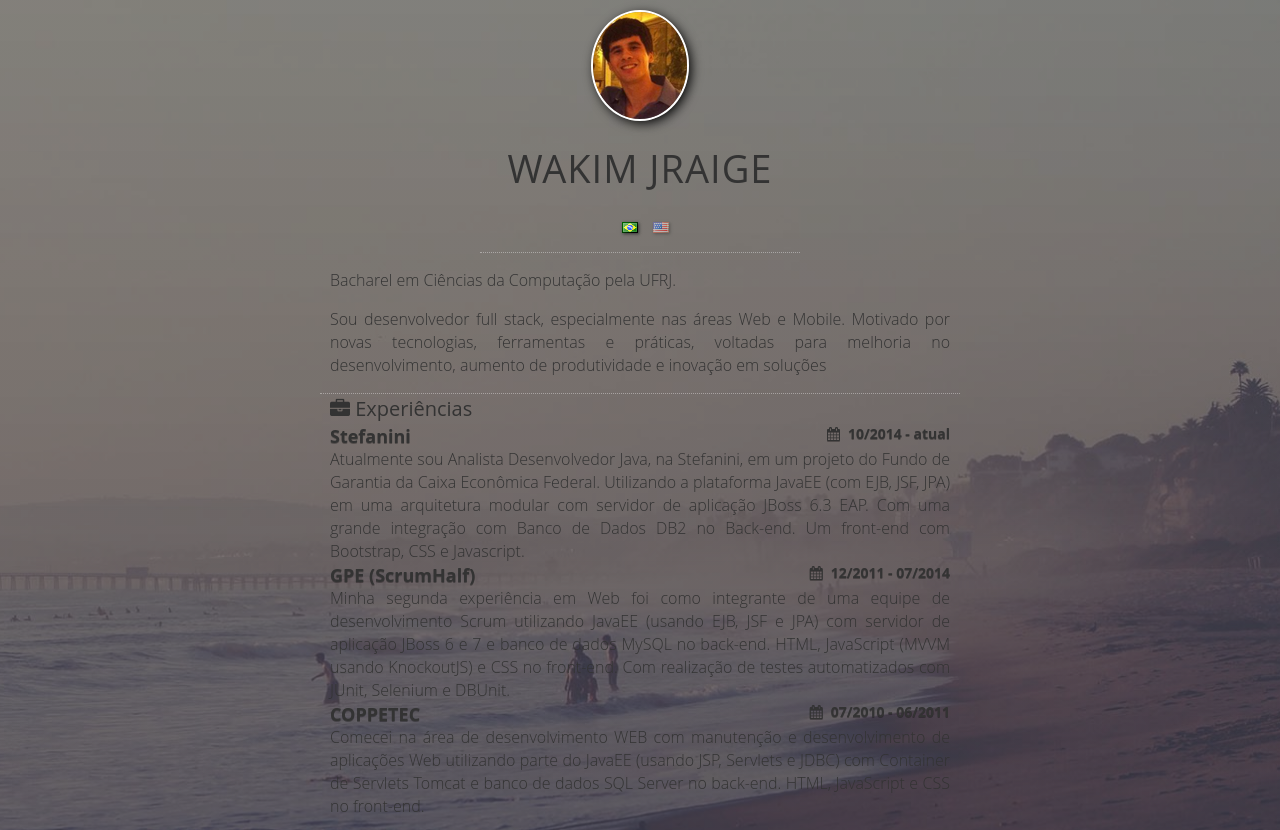
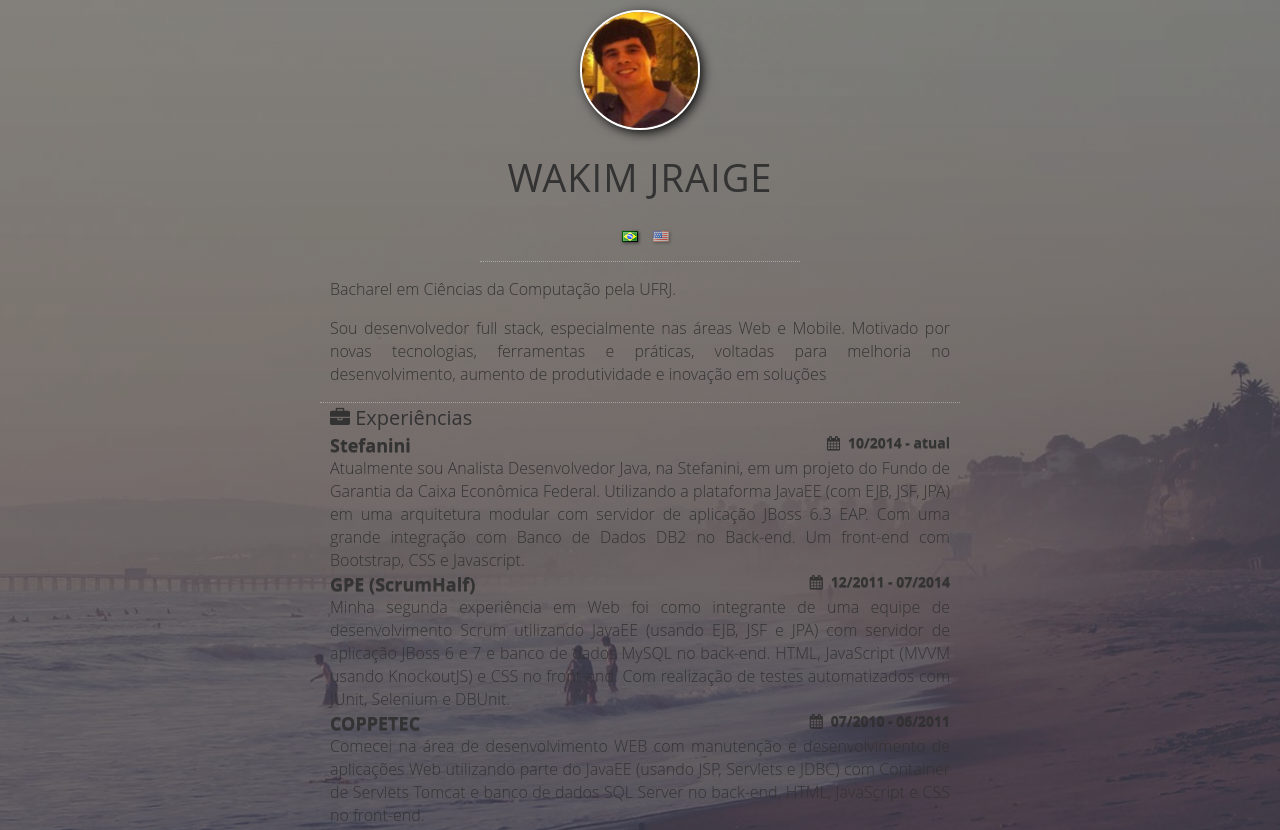
Before and after one commit to wakim/wakim.github.io, a website with bundled scripts: page index.html in a window 1280 px wide. Shown: the top 830 px of the page. Built offline with nearby package versions, Linux system fonts and the light colour scheme; a script that the page names is missing.

Commit message:
Update wakim-jraige.webflow.css

```diff
--- a/css/wakim-jraige.webflow.css
+++ b/css/wakim-jraige.webflow.css
@@ -120,6 +120,8 @@ p {
   border: 2px solid white;
   border-radius: 50%;
   box-shadow: black 3px 3px 12px -1px;
+  width: 120px;
+  height: 120px;
 }
 .separator {
   display: block;
```
